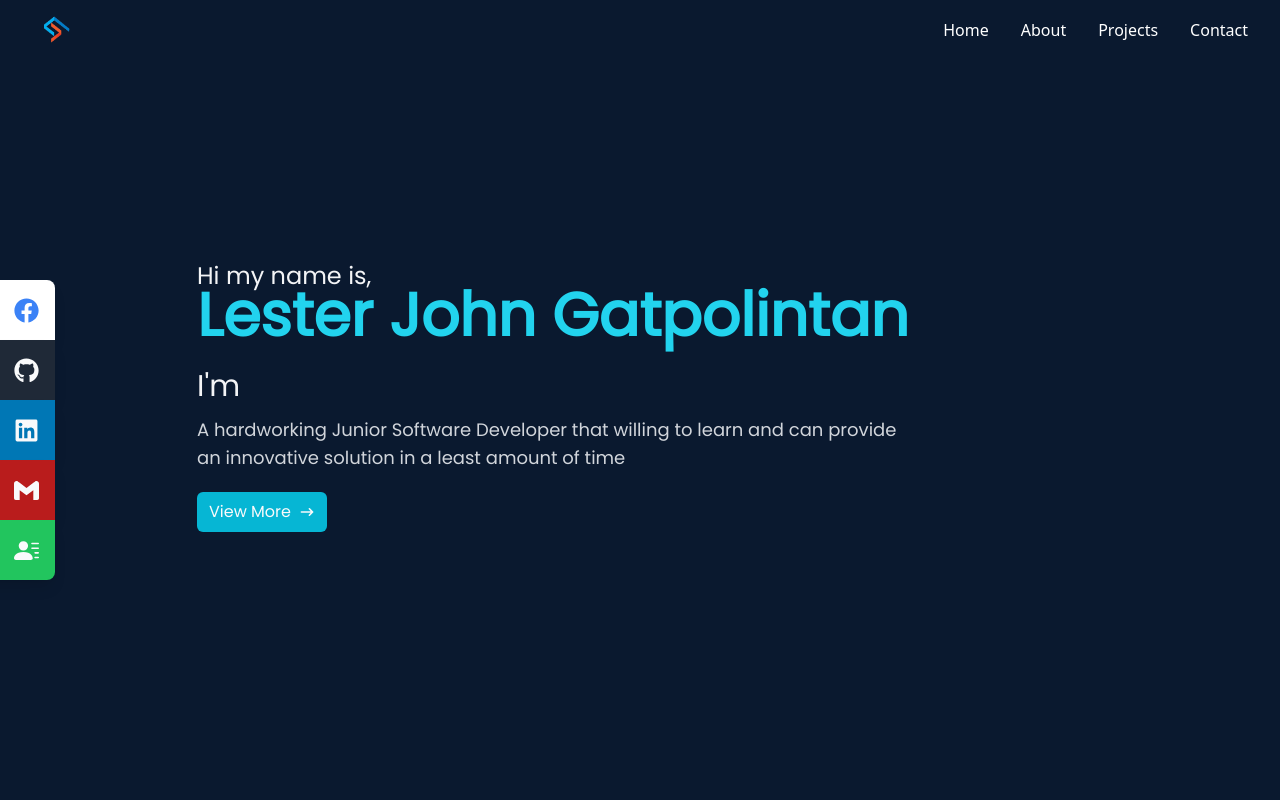
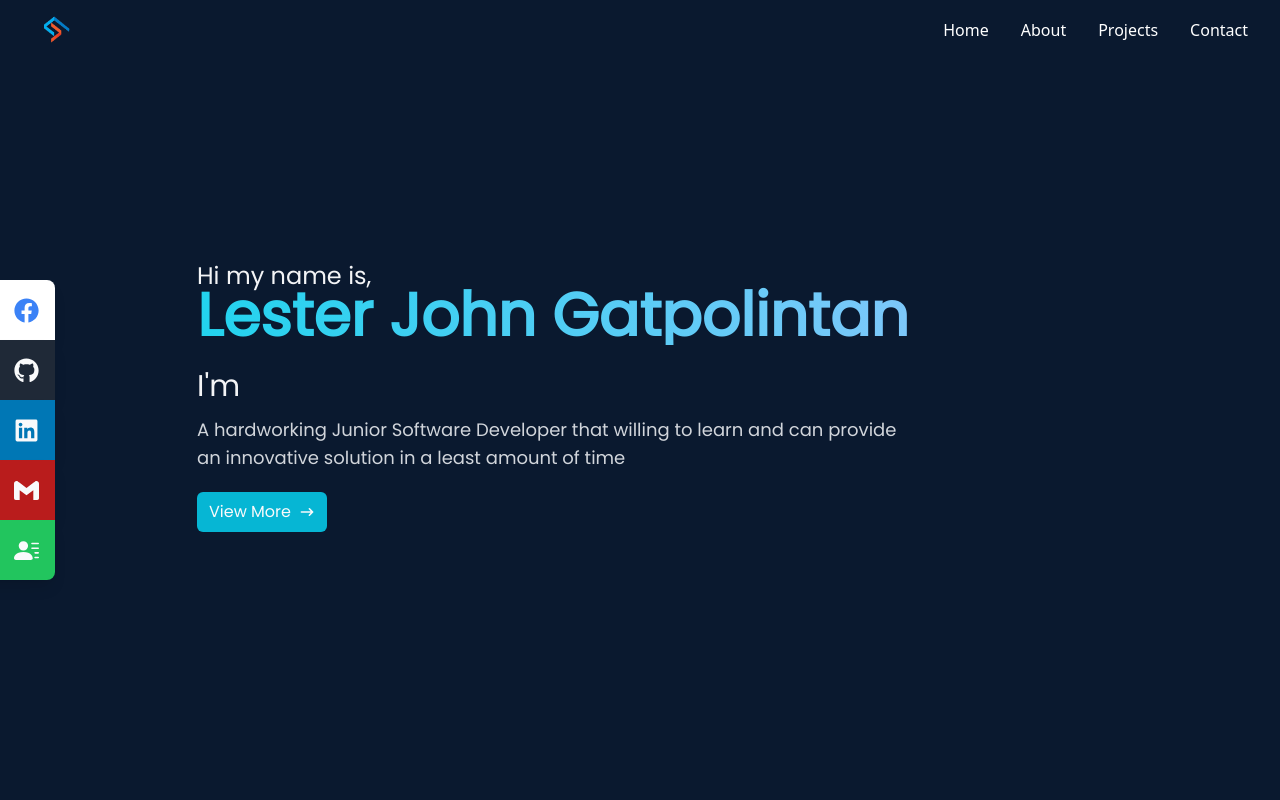
Before and after one commit to rookieSeason/LGPortfolio, a React (Vite) app: page / in a window 1280 px wide. Shown: the top 800 px of the page. Built offline with nearby package versions, Linux system fonts and the light colour scheme.

Commit message:
gradient text added

```diff
--- a/index.html
+++ b/index.html
@@ -6,9 +6,8 @@
     <meta name="viewport" content="width=device-width, initial-scale=1.0" />
     <title>LG Portfolio</title>
   </head>
-  <body>
+  <body style="padding: 0; margin: 0; overscroll-behavior-x: none;">
     <div id="root"></div>
     <script type="module" src="/src/main.jsx"></script>
-
   </body>
 </html>
--- a/src/components/About.jsx
+++ b/src/components/About.jsx
@@ -4,7 +4,7 @@ import profile from '../assets/profile.jpg'
 const About = () => {
 
     return (
-        <div name='about' className='w-screen h-screen bg-gray-100 text-gray-900'>
+        <div name='about' className='overscroll-x-none w-screen h-screen bg-gray-100 text-gray-900'>
             <div className=' sm:flex flex-col justify-center items-center w-screen h-full py-8 whitespace-pre-line' >
                 <div  className='max-w-[1000px] w-full grid grid-cols-2 gap-4'>
                     <div data-aos="fade-right" data-aos-delay="300" data-aos-duration="500" className='ml-4 px-4 py-4 sm:text-right pb-4'>
--- a/src/components/Contact.jsx
+++ b/src/components/Contact.jsx
@@ -3,8 +3,8 @@ import { BsFillTelephoneFill } from 'react-icons/bs';
 import { ImLocation } from 'react-icons/im';
 const Contact= () => {
     return (
-        <div name='contact' className='w-screen h-screen bg-gray-100 text-gray-900'>
-            <div className='flex flex-col justify-center items-center w-full h-screen pt-12 px-12'>
+        <div name='contact' className='overscroll-x-none w-screen h-screen bg-gray-100 text-gray-900'>
+            <div className='overscroll-x-none flex flex-col justify-center items-center w-full h-screen pt-12 px-12'>
                 <div className='whitespace-pre-line max-w-[900px] w-full grid sm:grid-cols-2 gap-2 pb-1 top-0'>
                     <div className='ml-4 sm:text-center pb-4' data-aos="fade-up" data-aos-delay="300" data-aos-duration="500">
                         <h1 className='my-8 text-2xl sm:text-3xl text-[#0a192f] font-bold inline border-b-4 border-cyan-500'>Contact Me</h1>
--- a/src/components/Footer.jsx
+++ b/src/components/Footer.jsx
@@ -2,7 +2,7 @@ import React from 'react'
 
 const Footer = () => {
     return (
-        <footer className="bg-[#0a192f] dark:bg-gray-800">
+        <footer className="bg-[#0a192f] dark:bg-gray-800 overscroll-x-none">
             <div className="w-screen mx-auto max-w-screen-xl p-4 md:flex md:items-center md:justify-between">
                 <span className="text-sm text-gray-50 sm:text-center ">© 2023 <a href="/" className="hover:underline">Gatpolintan™</a>. All Rights Reserved.
                 </span>
--- a/src/components/Home.jsx
+++ b/src/components/Home.jsx
@@ -6,10 +6,10 @@ import 'aos/dist/aos.css';
 const Home = () => {
         AOS.init();
     return (
-        <div name='home' className='w-screen h-screen bg-[#0a192f] '>
+        <div name='home' className='w-screen h-screen bg-[#0a192f] m-0 p-0 overflow-x-hidden'>
             <div data-aos="fade-up" data-aos-delay="300" data-aos-duration="500" className='whitespace-pre-line sm:max-w-[950px] mx-auto px-8 flex flex-col justify-center h-full z-10'>
                 <p className='text-gray-100 text-2xl'>Hi my name is,</p>
-                <h2 className=' motion-safe:animate-bounce text-3xl text-cyan-400 sm:text-6xl font-bold my-2'>Lester John Gatpolintan</h2>
+                <h2 className='motion-safe:animate-bounce text-3xl text-transparent bg-clip-text bg-gradient-to-r from-cyan-400 to-blue-300 sm:text-6xl font-bold my-2'>Lester John Gatpolintan</h2>
                 <h3 className='animate-typing overflow-hidden whitespace-nowrap text-gray-100 sm:text-3xl'>I'm a Junior Software Developer. </h3>
                 <p className='text-gray-300 max-w-[700px] py-3 text-lg'>A hardworking Junior Software Developer
                 that willing to learn and can provide an innovative solution in a least amount of time</p>
--- a/src/components/Nav.jsx
+++ b/src/components/Nav.jsx
@@ -8,7 +8,8 @@ const Nav = () => {
     const [nav, setNav] = useState(false);
     const handleClick = () => setNav(!nav);
     return (
-        <div className='fixed flex sm:flex-wrap justify-between w-screen items-center top-0 bg-[#0a192f] font-sans py-2 px-4 z-20'>
+        <div className=' p-0 m-0'>
+            <div className='fixed flex sm:flex-wrap justify-between w-screen items-center top-0 bg-[#0a192f] font-sans py-2 px-4 z-20 overscroll-x-none'>
             <div className='text-3xl mx-5 font-bold'>
                 <a href="/" className='relative p-0 m-0'>
                     <img src={logo1} alt="logo1" width={43} height={43}/>
@@ -72,6 +73,9 @@ const Nav = () => {
                 </ul>
             </div>
         </div>
+
+        </div>
+
     );
 }
 
--- a/src/components/Projects.jsx
+++ b/src/components/Projects.jsx
@@ -2,7 +2,7 @@ import React from 'react'
 
 const Projects = () => {
   return (
-      <div name='projects' className='w-screen h-screen bg-[#0a192f] whitespace-pre-line py-8'>
+      <div name='projects' className='overscroll-x-none w-screen h-screen bg-[#0a192f] whitespace-pre-line py-8'>
 
           <div data-aos='fade-up' data-aos-delay='200' data-aos-duration='500' className='flex flex-col justify-center items-center w-full h-full py-6'>
               <span>
--- a/src/index.css
+++ b/src/index.css
@@ -3,9 +3,12 @@
 
 
 @layer base{
+
+  *{
+    @apply overscroll-x-none;
+  }
   body{
     @apply font-[Poppins];
-
   }
   li{
     @apply px-4;
```
